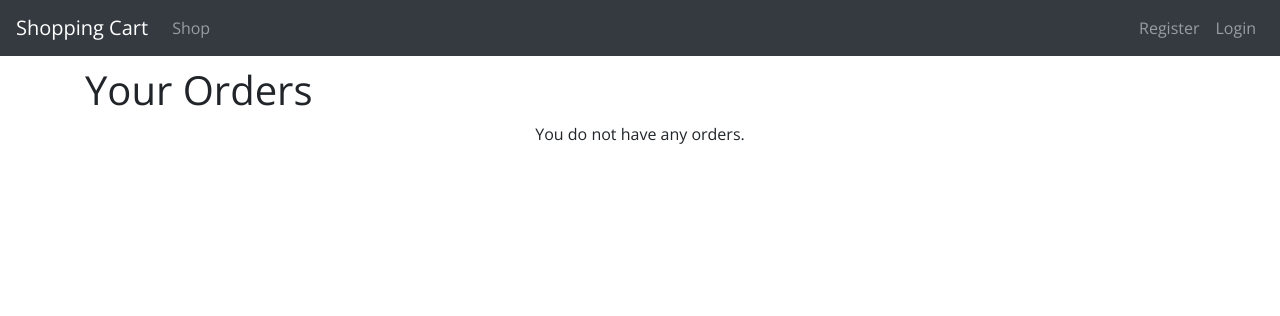
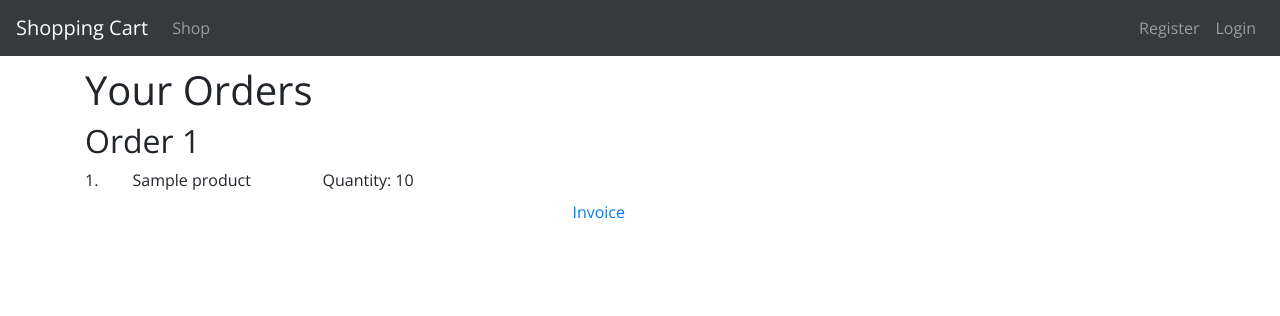
Before and after one commit to aashisr/shopping-cart, a Node project: template views/shop/orders.ejs in a window 1280 px wide. Shown: the top 316 px of the page. Run offline with Node 20 templates, Linux system fonts and the light colour scheme; the template is opened without the code that fills it: most values are stand-ins (such as "Sample title", 1, 10 or a date in 2020).

Commit message:
Read the invoice from the file and presented to the user using node file system

```diff
--- a/app.js
+++ b/app.js
@@ -131,13 +131,12 @@ app.use('/', indexRouter);
 // error handler
 app.use(function(err, req, res, next) {
     console.log('Error handler ',err);
-    console.log('Error handler ',req.session);
   // set locals, only providing error in development
   res.locals.message = err.message;
   res.locals.error = req.app.get('env') === 'development' ? err : {};
 
   // render the error page
-  res.status(err.status || 500);
+  //res.status(err.status || 500);
   res.render('error', {
       pageTitle: 'Error ' + err.status,
       active: 'error',
--- a/views/shop/orders.ejs
+++ b/views/shop/orders.ejs
@@ -4,25 +4,32 @@
 <%- include('../shared/navbar.ejs') %>
 
 <div class="container">
+    <div class="row">
+        <div class="col-12 col-md-6">
             <h1>Your Orders</h1>
-    <% if (products.length > 0) { %>
+            <% if (orders.length > 0) { %>
                 <ul class="list-unstyled">
-            <% products.forEach((products, index) => { %>
+                    <% orders.forEach((order, index) => { %>
                         <h2 class="mb-2">Order <%= index + 1 %></h2>
-                <% products.products.forEach((product, index) => { %>
+                        <% order.products.forEach((order, index) => { %>
                             <li class="mb-2">
                                 <div class="row">
                                     <span class="col-1"><%= index + 1 %>.</span>
-                            <span class="col-4"><%= product.product.title %></span>
-                            <span class="col-4">Quantity: <%= product.quantity %></span>
+                                    <span class="col-4"><%= order.product.title %></span>
+                                    <span class="col-4">Quantity: <%= order.quantity %></span>
                                 </div>
                             </li>
                         <% }) %>
+                        <div class="float-right">
+                            <a href="/orders/<%= order._id %>">Invoice</a>
+                        </div>
                     <% }) %>
                 </ul>
             <% } else { %>
                 <p class="text-center">You do not have any orders.</p>
             <% } %>
         </div>
+    </div>
+</div>
 
 <%- include('../shared/footer.ejs') %>
```
Also changed, not shown: routes/orderRouter.js (+45 -4 lines), 1 other file. Lines whose indentation alone changed are shown as unchanged.
